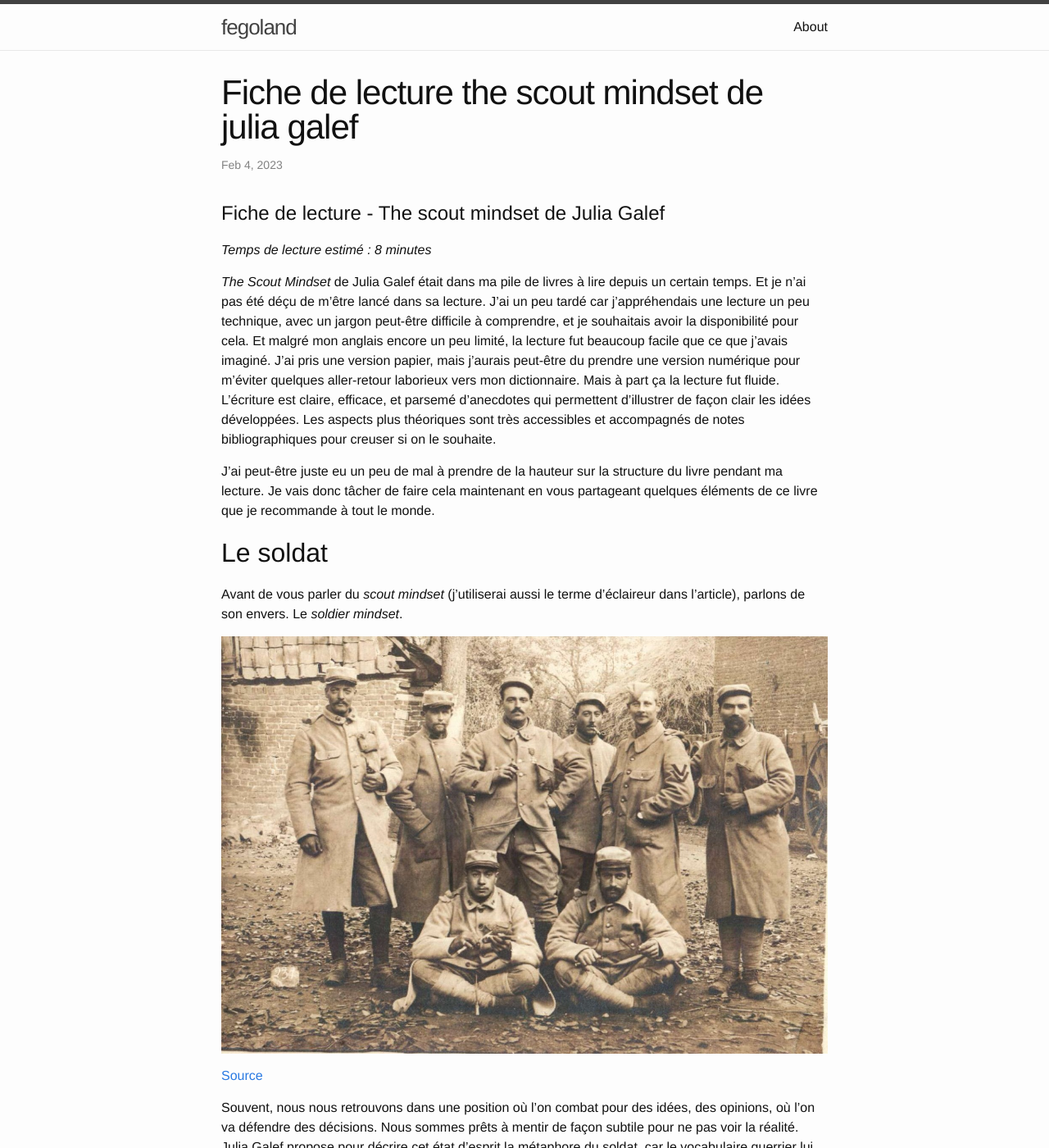
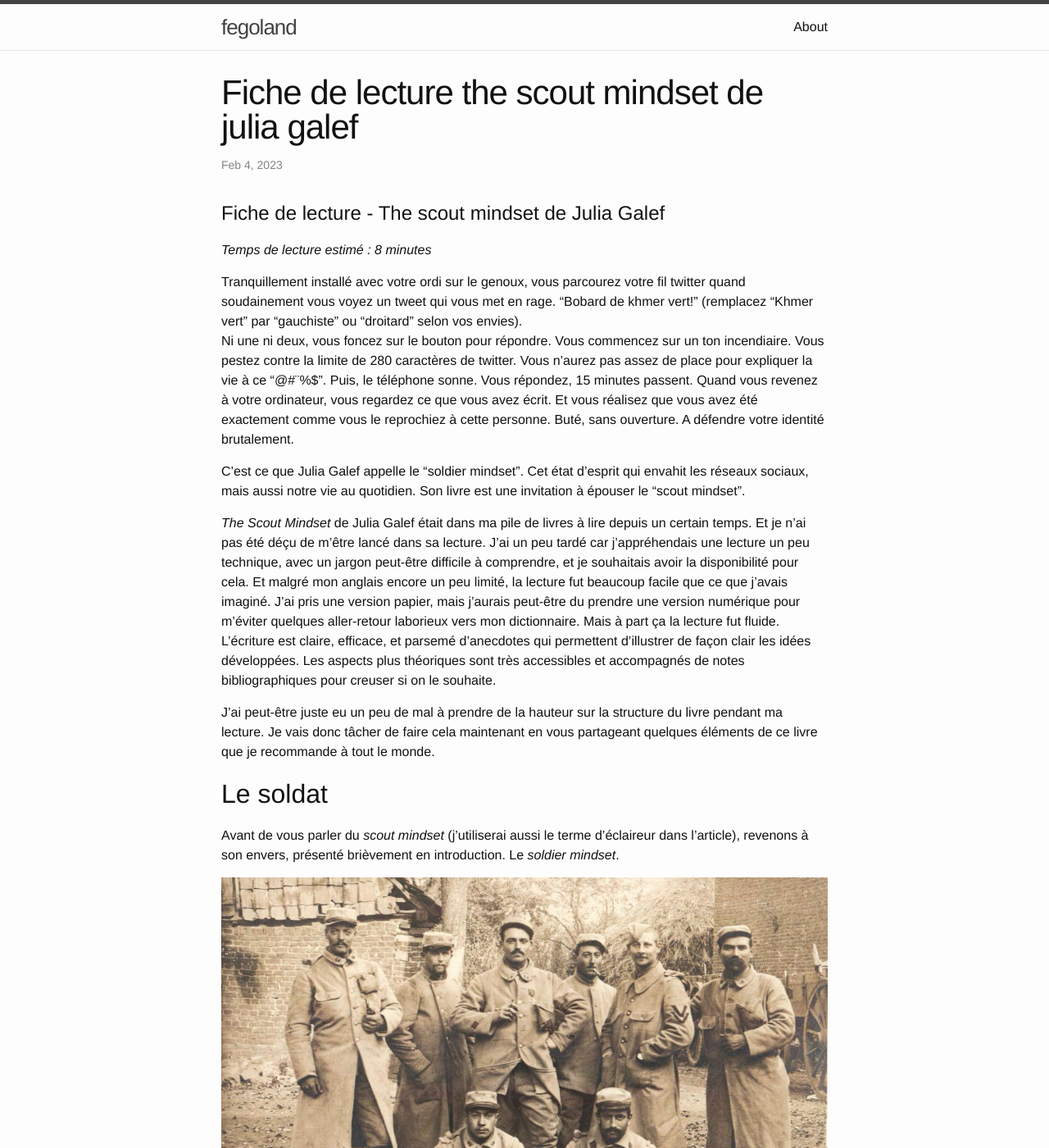
Before and after one commit to fego/fego.github.io, a Jekyll site: the page built from docs/_posts/2023-02-04-Fiche de lecture The Scout Mindset de Julia Galef.md, in a window 1280 px wide and 1400 px high. Shown: the whole window at 82% size. Built offline with Jekyll 4.4.1, drawn with Linux system fonts in a browser that asks for light colours; our own code applies the rules of GitHub Pages for plain Markdown files.

Commit message:
the scout mindset

```diff
--- a/docs/_posts/2023-02-04-Fiche de lecture The Scout Mindset de Julia Galef.md
+++ b/docs/_posts/2023-02-04-Fiche de lecture The Scout Mindset de Julia Galef.md
@@ -1,5 +1,22 @@
 # Fiche de lecture - The scout mindset de Julia Galef
 *Temps de lecture estimé : 8 minutes*
+
+Tranquillement installé avec votre ordi sur le genoux, vous parcourez votre fil twitter quand soudainement vous voyez un tweet qui vous met en rage.
+"Bobard de khmer vert!" (remplacez "Khmer vert" par "gauchiste" ou "droitard" selon vos envies).
+Ni une ni deux, vous foncez sur le bouton pour répondre.
+Vous commencez sur un ton incendiaire.
+Vous pestez contre la limite de 280 caractères de twitter.
+Vous n'aurez pas assez de place pour expliquer la vie à ce "@#¨%$".
+Puis, le téléphone sonne.
+Vous répondez, 15 minutes passent.
+Quand vous revenez à votre ordinateur, vous regardez ce que vous avez écrit.
+Et vous réalisez que vous avez été exactement comme vous le reprochiez à cette personne.
+Buté, sans ouverture.
+A défendre votre identité brutalement.
+
+C'est ce que Julia Galef appelle le "soldier mindset".
+Cet état d'esprit qui envahit les réseaux sociaux, mais aussi notre vie au quotidien.
+Son livre est une invitation à épouser le "scout mindset".
 
 *The Scout Mindset* de Julia Galef était dans ma pile de livres à lire depuis un certain temps.
 Et je n'ai pas été déçu de m'être lancé dans sa lecture.
@@ -14,7 +31,7 @@ J'ai peut-être juste eu un peu de mal à prendre de la hauteur sur la structure
 Je vais donc tâcher de faire cela maintenant en vous partageant quelques éléments de ce livre que je recommande à tout le monde.
 
 ## Le soldat
-Avant de vous parler du *scout mindset* (j'utiliserai aussi le terme d'éclaireur dans l'article), parlons de son envers.
+Avant de vous parler du *scout mindset* (j'utiliserai aussi le terme d'éclaireur dans l'article), revenons à son envers, présenté brièvement en  introduction.
 Le *soldier mindset*.
 
 ![soldat]({{ site.url }}images/soldat_poilu.jpg)
```
